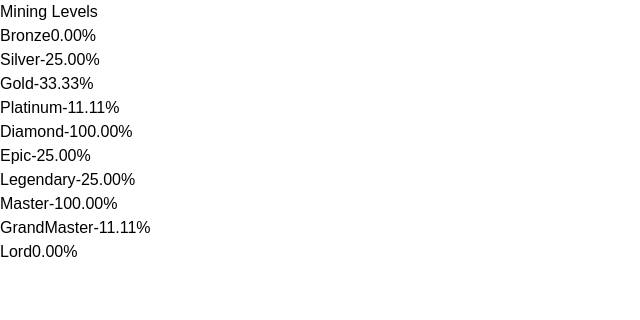
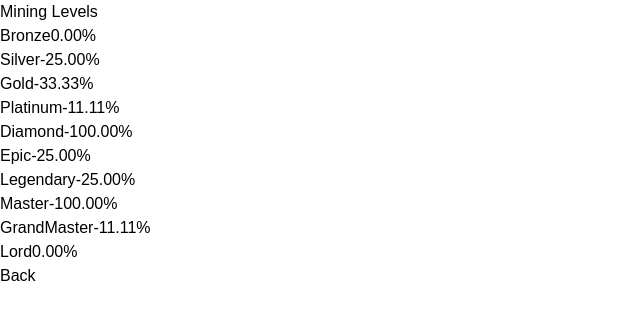
Before and after one commit to syedanastanweer/hamster-kombat-replica-react, a React (Vite) app: page /mine in a window 1280 px wide. Shown: the top 320 px of the page, without its empty margins (0-640 px from the left). Built offline with nearby package versions, Linux system fonts and the light colour scheme.

Commit message:
commit16

```diff
--- a/src/Airdrop.tsx
+++ b/src/Airdrop.tsx
@@ -1,11 +1,20 @@
 import React from 'react';
+import { useNavigate } from 'react-router-dom';
 
 const AirdropPage: React.FC = () => {
+  const navigate = useNavigate();
+
   return (
-    <div className="bg-black text-white h-screen flex items-center justify-center">
+    <div className="bg-black text-white h-screen flex flex-col items-center justify-center">
       <div className="text-center">
         <h1 className="text-2xl mb-4">Airdrop</h1>
         <p>Currently, there are no airdrops available. We will notify you when updates are available.</p>
+        <button
+          onClick={() => navigate(-1)}
+          className="mt-4 px-4 py-2 bg-gray-700 text-white rounded"
+        >
+          Back
+        </button>
       </div>
     </div>
   );
--- a/src/Mine.tsx
+++ b/src/Mine.tsx
@@ -1,10 +1,13 @@
 import React from 'react';
+import { useNavigate } from 'react-router-dom';
 
 interface MinePageProps {
   points: number;
 }
 
 const MinePage: React.FC<MinePageProps> = ({ points }) => {
+  const navigate = useNavigate();
+
   const levelNames = [
     "Bronze",    // From 0 to 4999 coins
     "Silver",    // From 5000 coins to 24,999 coins
@@ -42,7 +45,7 @@ const MinePage: React.FC<MinePageProps> = ({ points }) => {
   };
 
   return (
-    <div className="bg-black text-white h-screen p-4">
+    <div className="bg-black text-white h-screen p-4 flex flex-col">
       <h1 className="text-2xl font-bold mb-4">Mining Levels</h1>
       {levelNames.map((level, index) => {
         const progress = calculateProgress(index);
@@ -68,6 +71,12 @@ const MinePage: React.FC<MinePageProps> = ({ points }) => {
           </div>
         );
       })}
+      <button
+        onClick={() => navigate(-1)}
+        className="mt-auto px-4 py-2 bg-gray-700 text-white rounded"
+      >
+        Back
+      </button>
     </div>
   );
 };
```
